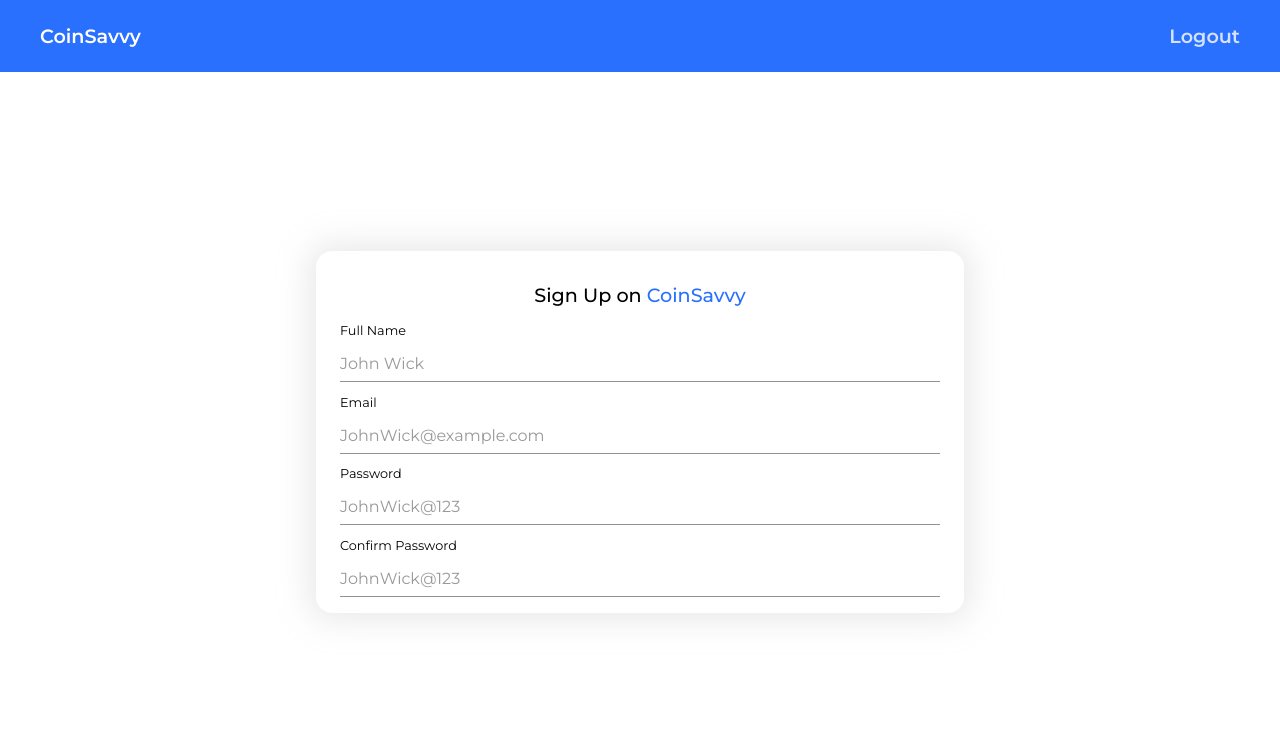
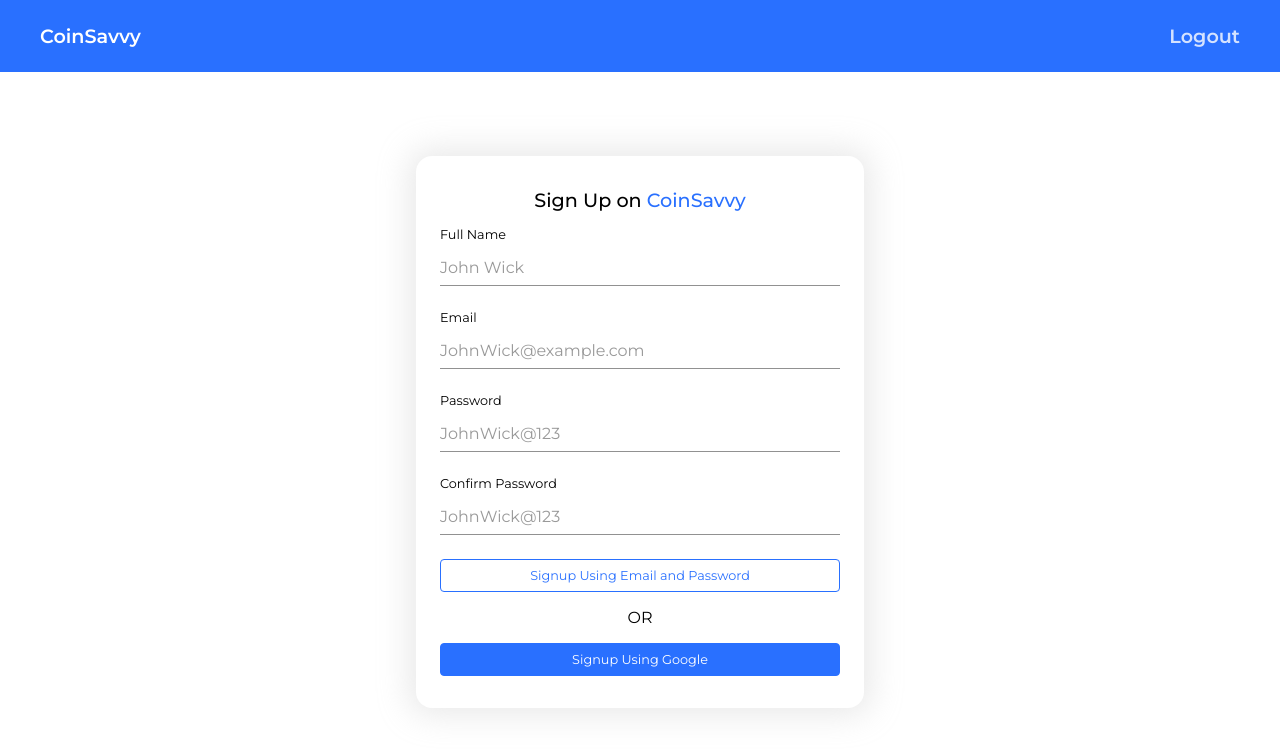
Before and after one commit to devDebasishMandal/Personal-financetrackerapp, a React (Create React App) app: page / in a window 1280 px wide. Shown: the top 752 px of the page. Built offline with nearby package versions, Linux system fonts and the light colour scheme.

Commit message:
created the form and added the styles for the form

```diff
--- a/src/components/Button/index.js
+++ b/src/components/Button/index.js
@@ -4,10 +4,10 @@ import './styles.css'
 
 
 
-const Button = ({text,onClick}) => {
+const Button = ({text,onClick,blue}) => {
   return (
-    <div>Button</div>
+    <div onClick={onClick} className={blue ? "btn btn-blue":"btn"}>{text}</div>
   )
 }
 
-export default Button
+export default Button;
--- a/src/components/Button/styles.css
+++ b/src/components/Button/styles.css
@@ -0,0 +1,34 @@
+.btn {
+    color: var(--theme);
+    text-align: center;
+    /* width: 100%; */
+    margin: 1rem 0rem;
+    padding: 0.5rem !important;
+    background-color: var(--white);
+    border:1px solid var(--theme);
+    border-radius: 0.25rem;
+    cursor: pointer;
+    display: flex !important;
+    align-items: center;
+    justify-content: center;
+    height: auto !important;
+  font-size: 0.8rem;
+}
+
+.btn:hover{
+    background-color: var(--theme);
+    color:var(--white);
+    transition: all 0.3s;
+}
+
+
+.btn-blue {
+    background-color: var(--theme);
+    color: var(--white);
+}
+
+.btn-blue:hover{
+    background-color: var(--white);
+    color: var(--theme);
+    transition: all 0.2s;
+}
--- a/src/components/Input/index.js
+++ b/src/components/Input/index.js
@@ -1,7 +1,7 @@
 import React from "react";
 import "./style.css";
 
-const Input = ({ label, placeholder, state, setState }) => {
+const Input = ({ label, placeholder, state, setState,type }) => {
   return (
     <div className="input-wrapper">
       <p className="label-input">{label}</p>
@@ -9,7 +9,7 @@ const Input = ({ label, placeholder, state, setState }) => {
         value={state}
         onChange={(e) => setState(e.target.value)}
         className="custom-input"
-        type="text"
+        type={type}
         placeholder={placeholder}
       />
     </div>
--- a/src/components/Input/style.css
+++ b/src/components/Input/style.css
@@ -1,3 +1,9 @@
+.input-wrapper{
+    margin-bottom: 1.5rem;
+}
+
+
+
 .label-input{
     text-transform: capitalize;
     margin-bottom: 0.5rem;
--- a/src/components/SignupSignIn/index.js
+++ b/src/components/SignupSignIn/index.js
@@ -1,12 +1,42 @@
-import React,{useState} from "react";
+import React, { useState } from "react";
 import "./styles.css";
 import Input from "../Input/index";
+import Button from "../Button";
 const SignupSigninComponent = () => {
+  const [name, setName] = useState("");
+  const [email, setEmail] = useState("");
+  const [password, setPassword] = useState("");
+  const [confirmPassword, setConfirmPassword] = useState("");
 
-const [name,setName]=useState("");
-const [email,setEmail]=useState("");
-const [password, setPassword] = useState("");
-const [confirmPassword, setConfirmPassword] = useState("");
+const signUpwithEmail =()=>{
+if(!name || !email || !password || !confirmPassword){
+  alert("Please fill all the fields");
+}
+if(password!==confirmPassword){
+  alert("Password does not match");
+}
+
+
+// console.log(`Name:${name} \n Email:${email}\n Password:${password}\n ConfirmPassword :${confirmPassword}`);
+//AUTHENTICATE THE USER OR CREATE THE ACCOUNT OF THE USER
+
+
+
+
+
+
+setName("");
+setEmail("");
+setConfirmPassword("");
+setPassword("")
+
+
+}
+
+
+
+
+
 
 
 
@@ -20,27 +50,38 @@ const [confirmPassword, setConfirmPassword] = useState("");
         <Input
           label={"Full Name"}
           placeholder={"John Wick"}
+          type={"text"}
           state={name}
           setState={setName}
         />
         <Input
           label={"Email"}
           placeholder={"JohnWick@example.com"}
+          type={"email"}
           state={email}
           setState={setEmail}
+
         />
         <Input
           label={"Password"}
           placeholder={"JohnWick@123"}
+          type={"password"}
           state={password}
           setState={setPassword}
         />
         <Input
           label={"Confirm Password"}
           placeholder={"JohnWick@123"}
+          type={"password"}
           state={confirmPassword}
           setState={setConfirmPassword}
         />
+        <Button
+          text={"Signup Using Email and Password"}
+          onClick={signUpwithEmail}
+        />
+        <p style={{ textAlign: "center" }}>OR</p>
+        <Button text={"Signup Using Google "} blue={true} />
       </form>
     </div>
   );
--- a/src/components/SignupSignIn/styles.css
+++ b/src/components/SignupSignIn/styles.css
@@ -1,6 +1,6 @@
 .signup-wrapper{
     width: 70%;
-    max-width: 600px;
+    max-width: 400px;
     height: auto;
     box-shadow: var(--shadow);
     border-radius: 1rem;
```
